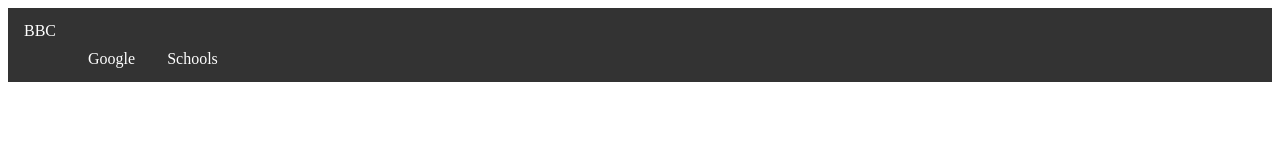
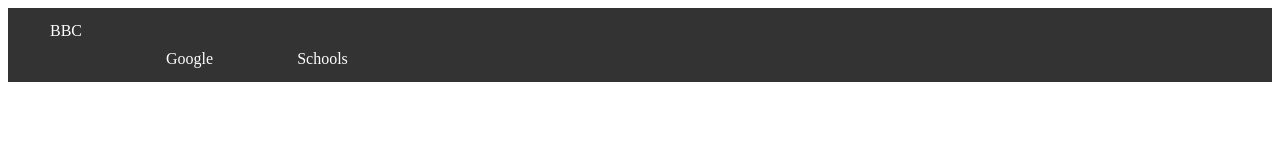
Before and after one commit to p21oger/because, a plain HTML site: page index.html in a window 1280 px wide. Drawn offline with Linux system fonts and the light colour scheme.

Commit message:
Update styles.css

```diff
--- a/styles.css
+++ b/styles.css
@@ -14,7 +14,7 @@
   display: block;
   color: white;
   text-align: center;
-  padding: 14px 16px;
+  padding: 14px 42px;
   text-decoration: none;
 }
 
```
